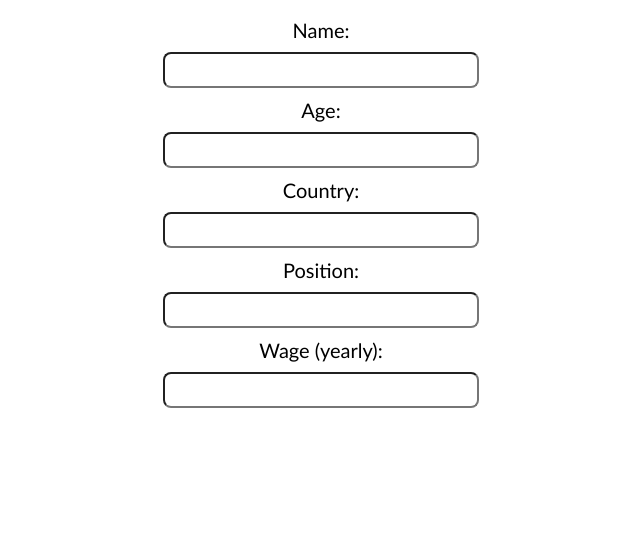
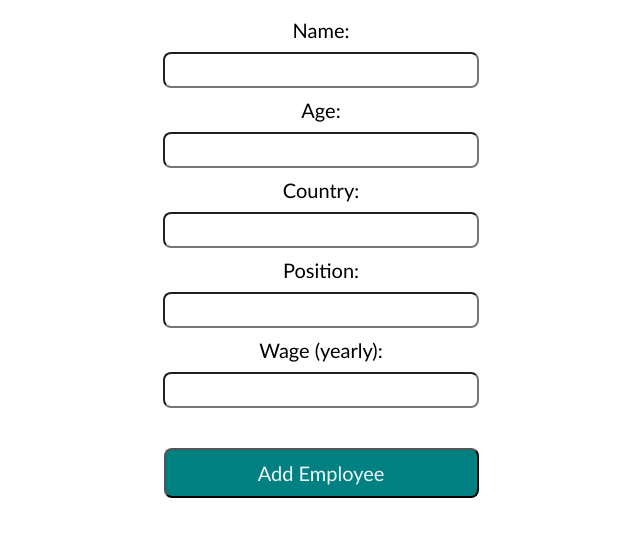
Before and after one commit to blksmth1725/SqlSimpleCrud, a React (Create React App) app in the folder client/: page / in a window 1280 px wide. Shown: the top 536 px of the page, without its empty margins (319-959 px from the left). Built offline with nearby package versions, Linux system fonts and the light colour scheme.

Commit message:
Add Button

```diff
--- a/client/src/App.css
+++ b/client/src/App.css
@@ -10,6 +10,14 @@
   align-items: center;
 }
 
+.information label {
+  font-size: 20px;
+  font-weight: 500;
+  font-family: "Gill Sans", "Gill Sans MT", Calibri, "Trebuchet MS",
+    sans-serif;
+  padding: 10px;
+}
+
 .information input {
   font-family: "Gill Sans", "Gill Sans MT", Calibri, "Trebuchet MS",
     sans-serif;
@@ -20,10 +28,14 @@
   border-radius: 8px;
 }
 
-.information label {
-  font-size: 20px;
-  font-weight: 500;
+.information button {
+  width: 315px;
+  height: 50px;
+  border-radius: 8px;
+  background-color: teal;
+  margin: 40px;
   font-family: "Gill Sans", "Gill Sans MT", Calibri, "Trebuchet MS",
     sans-serif;
-  padding: 10px;
+  font-size: 20px;
+  color: aliceblue;
 }
--- a/client/src/App.js
+++ b/client/src/App.js
@@ -14,6 +14,7 @@ function App() {
         <input type="text" />
         <label>Wage (yearly):</label>
         <input type="number" />
+        <button>Add Employee</button>
       </div>
     </div>
   );
```
